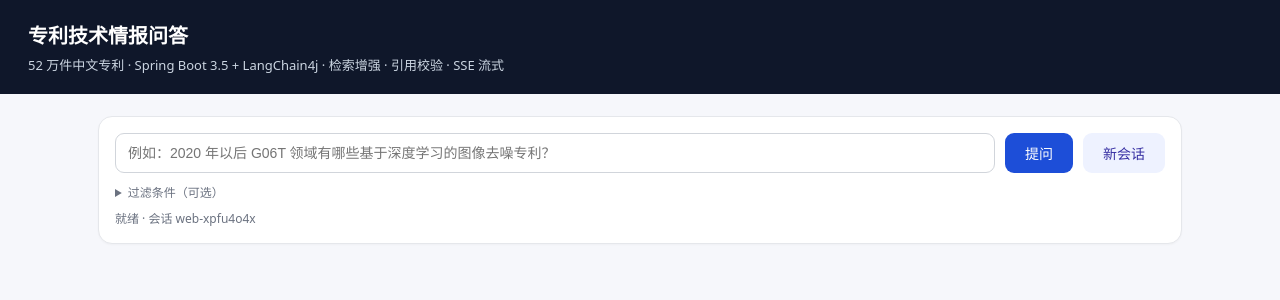
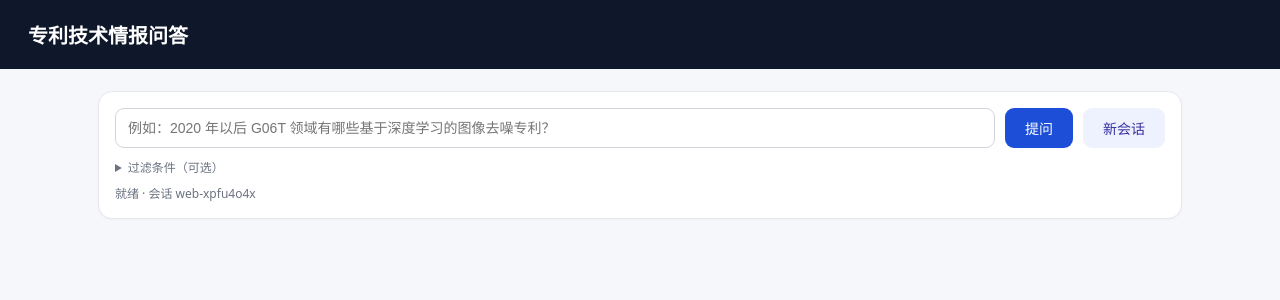
Before and after one commit to kobewith24/CN_Patent_Workbench, a Spring Boot app: page / in a window 1280 px wide. Shown: the top 300 px of the page. Run offline with Spring Boot 4, Linux system fonts and the light colour scheme.

Commit message:
ui: remove header subtitle

```diff
--- a/rag-app/src/main/resources/static/index.html
+++ b/rag-app/src/main/resources/static/index.html
@@ -51,7 +51,6 @@
 <body>
 <header>
   <h1>专利技术情报问答</h1>
-  <p>52 万件中文专利 · Spring Boot 3.5 + LangChain4j · 检索增强 · 引用校验 · SSE 流式</p>
 </header>
 
 <main>
```
